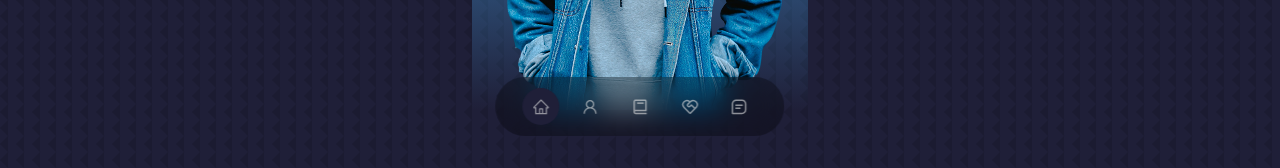
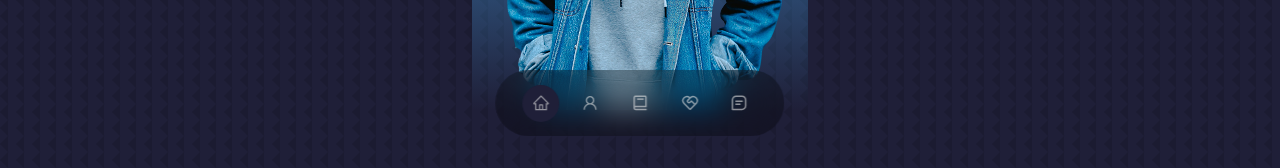
Before and after one commit to iambasilp/React-Basil-Portfolio, a React (Create React App) app: page / in a window 1280 px wide. Shown: the part 632-800 px from the top of the page. Built offline with nearby package versions, Linux system fonts and the light colour scheme.

Commit message:
some css updated

```diff
--- a/src/components/nav/nav.css
+++ b/src/components/nav/nav.css
@@ -2,7 +2,7 @@
   background-color: rgba(0, 0, 0, 0.3);
   width: max-content; /*  New :) */
   display: block;
-  padding: 0.7rem 1.7rem;
+  padding: 0.9rem 1.7rem;
   z-index: var(--z-fixed);
   position: fixed;
   bottom: 2rem;
```
